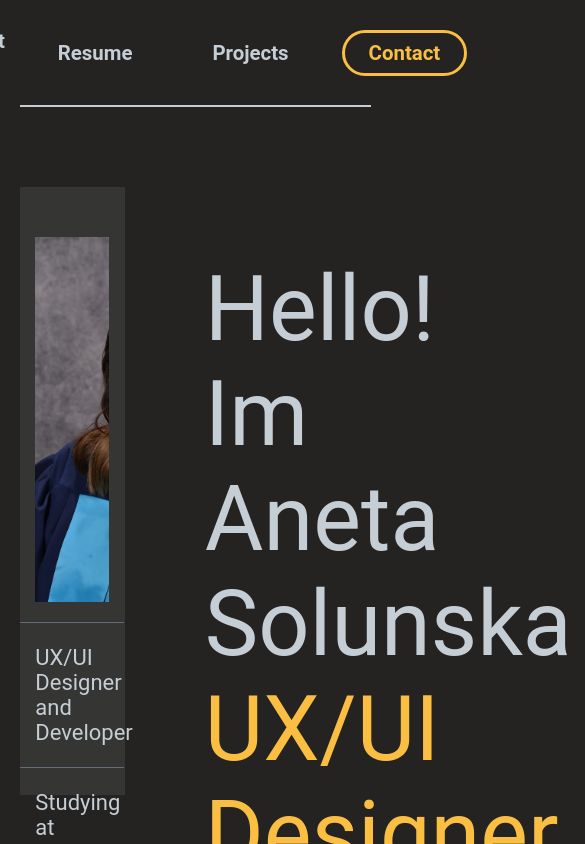
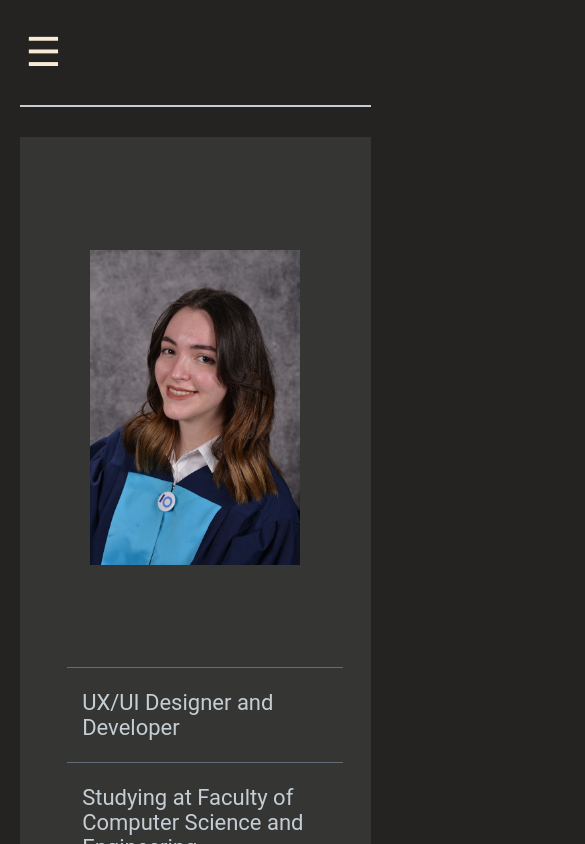
Before and after one commit to Solunska/Portfolio, a React (Vite) app: page /contact in a window 390 px wide. Shown: the top 844 px of the page, 585 px wide, since content can reach past the window. Built offline with nearby package versions, Linux system fonts and the light colour scheme.

Commit message:
added responsiveness to about me page

```diff
--- a/src/App.css
+++ b/src/App.css
@@ -21,11 +21,33 @@ html{
   height: 100%;
 }
 
+
+
+/* Ensure full height for all elements */
+html, body, #root {
+  height: 100%;
+  margin: 0;
+}
+
+
+body {
+  font-size: 10px;
+  background-color: #242321;
+}
+
 .about-me-container {
   display: flex;
+  flex-direction: row;
   width: 90%;
   height: 100%;
   margin: 3em auto;
-  margin-top: 6em;
   justify-content: space-between;
 }
+
+@media(max-width: 900px) {
+  .about-me-container {
+    flex-direction: column;
+    width: 90%;
+    margin: 1em auto;
+  }
+}
--- a/src/components/AboutMe/Content.module.css
+++ b/src/components/AboutMe/Content.module.css
@@ -1,5 +1,5 @@
 .container {
-    width: 75%;
+    width: 90em;
     margin: 9em 10em 0 8em;
 }
 
@@ -7,3 +7,17 @@
     margin: 10em 0 5em;
     float: right;
 }
+
+@media(max-width: 941px) {
+    .container {
+        width: 100%;
+        margin: 1em;
+    }
+
+    .btn_container {
+        margin: 2em 0;
+        float: none;
+        text-align: center;
+        width: 35em;
+    }
+}
--- a/src/components/AboutMe/Introduction.module.css
+++ b/src/components/AboutMe/Introduction.module.css
@@ -2,9 +2,37 @@
     font-size: 9em;
     color: #C5CED4;
     height: 100%;
-}
+  }
 
-.container p:nth-of-type(3) {
+  .container p:nth-of-type(3) {
     font-size: 9em;
     color: #F9BE42;
-}
+  }
+
+  @media(max-width: 1550px) {
+    .container p,
+    .container p:nth-of-type(3) {
+      font-size: 7em;
+    }
+  }
+
+  @media(max-width: 1530px) {
+    .container p,
+    .container p:nth-of-type(3) {
+      font-size: 6em;
+    }
+  }
+
+  @media(max-width: 1005px) {
+    .container p,
+    .container p:nth-of-type(3) {
+      font-size: 5em;
+    }
+  }
+
+  @media(max-width: 900px) {
+    .container p,
+    .container p:nth-of-type(3) {
+      font-size: 4em;
+    }
+  }
--- a/src/components/AboutMe/SideBar.jsx
+++ b/src/components/AboutMe/SideBar.jsx
@@ -4,7 +4,6 @@ import Info from './SideBarInfo';
 export default function Sidebar() {
     return (
         <div className={styles.container}>
-            <div className={styles.side_bar_container}>
                 <div className={styles.profile_photo_container}>
                     <div className={styles.profile_photo}></div>
                 </div>
@@ -12,7 +11,7 @@ export default function Sidebar() {
                     <Info text='UX/UI Designer and Developer' />
                     <Info text='Studying at Faculty of Computer Science and Engineering ' />
                 </div>
-            </div>
+
         </div>
     );
 }
--- a/src/components/AboutMe/SideBar.module.css
+++ b/src/components/AboutMe/SideBar.module.css
@@ -1,19 +1,13 @@
-.container{
-    width: 30%;
+.container {
+    width: 55em;
     margin: 2em 0;
-    height: 90%;
-    /* padding-top: 2em; */
+    height: 70em;
     background-color: #353534;
-    /* border-radius: 3em; */
-}
-
-.side_bar_container {
-    height: 100%;
 }
 
 .profile_photo_container {
     width: 100%;
-    margin:0 auto;
+    margin: 0 auto;
     height: 60%;
 }
 
@@ -23,13 +17,60 @@
     height: 100%;
     background-size: cover;
     background-repeat: no-repeat;
-    /* border-radius: 3em; */
     margin: 5em auto 2.5em;
+    background-position: center;
 }
 
-.info_container{
+.info_container {
     width: 100%;
     height: 30%;
     margin: 2em auto;
     align-content: center;
 }
+
+@media(max-width: 1650px) {
+    .container {
+        height: 90%;
+    }
+
+    .profile_photo_container {
+        width: 100%;
+        height: 51%;
+    }
+
+    .profile_photo {
+        width: 60%;
+        height: 100%;
+    }
+}
+
+@media(max-width: 1530px) {
+    .container {
+        width: 92em;
+    }
+}
+
+@media(max-width: 900px) {
+    .profile_photo_container {
+        height: 50em;
+    }
+
+    .container {
+        width: 100%;
+        height: auto;
+        display: flex;
+        flex-direction: column;
+    }
+
+    .profile_photo {
+        height: 50em;
+        margin: 2em auto 2.5em;
+        background-size: contain;
+    }
+
+    .info_container {
+        width: 100%;
+        height: auto;
+        padding: 1em;
+    }
+}
--- a/src/components/UI/Navigation.jsx
+++ b/src/components/UI/Navigation.jsx
@@ -1,10 +1,22 @@
-import { NavLink } from "react-router-dom";
+import { useState } from 'react';
+import { NavLink } from 'react-router-dom';
 import styles from './Navigation.module.css';
 
 export default function Navigation() {
+    const [isMenuOpen, setIsMenuOpen] = useState(false);
+
+    const toggleMenu = () => setIsMenuOpen(!isMenuOpen);
+    const closeMenu = () => setIsMenuOpen(false);
+
     return (
         <nav className={styles.navbar}>
-            <ul className={styles.items}>
+            <button className={styles.burgerMenu} onClick={toggleMenu}>
+                ☰
+            </button>
+            <ul className={`${styles.items} ${isMenuOpen ? styles.show : ''}`}>
+                <button className={styles.closeMenu} onClick={closeMenu}>
+                    &times;
+                </button>
                 <li className={styles.item}>
                     <NavLink
                         to='/'
--- a/src/components/UI/Navigation.module.css
+++ b/src/components/UI/Navigation.module.css
@@ -7,6 +7,7 @@
     width: 90%;
     margin: 0 auto;
     height: 3%;
+    position: relative;
 }
 
 .items {
@@ -14,6 +15,7 @@
     justify-content: space-evenly;
     align-items: center;
     padding: 0;
+    height: 60em;
 }
 
 .items li {
@@ -21,4 +23,57 @@
     padding: 0 13px;
     font-size: 1.7em;
     color: antiquewhite;
+    margin: 1em;
 }
+
+.burgerMenu {
+    display: none;
+    background: none;
+    border: none;
+    font-size: 4em;
+    color: antiquewhite;
+    cursor: pointer;
+}
+
+.closeMenu {
+    display: none;
+    background: none;
+    border: none;
+    font-size: 5em;
+    color: antiquewhite;
+    cursor: pointer;
+    position: absolute;
+    top: 0.5em;
+    right: 1em;
+}
+
+/* Media Query for screen width less than 900px */
+@media (max-width: 900px) {
+    .items {
+        display: none; /* Hide items by default on small screens */
+        flex-direction: column; /* Stack items vertically */
+        width: 100%;
+        height: 100vh; /* Full viewport height */
+        justify-content: center; /* Center items vertically */
+        position: fixed; /* Fix position to cover entire screen */
+        top: 0;
+        left: 0;
+        background: #6a6666f0; /* Background color */
+        z-index: 1000; /* Ensure it is on top of other content */
+    }
+
+    .navbar{
+        justify-content: start;
+    }
+    .items.show {
+        display: flex; /* Show items when menu is open */
+    }
+
+    .burgerMenu {
+        display: block; /* Show burger menu on small screens */
+    }
+
+    .closeMenu {
+        display: block; /* Show close button on small screens */
+    }
+}
```
